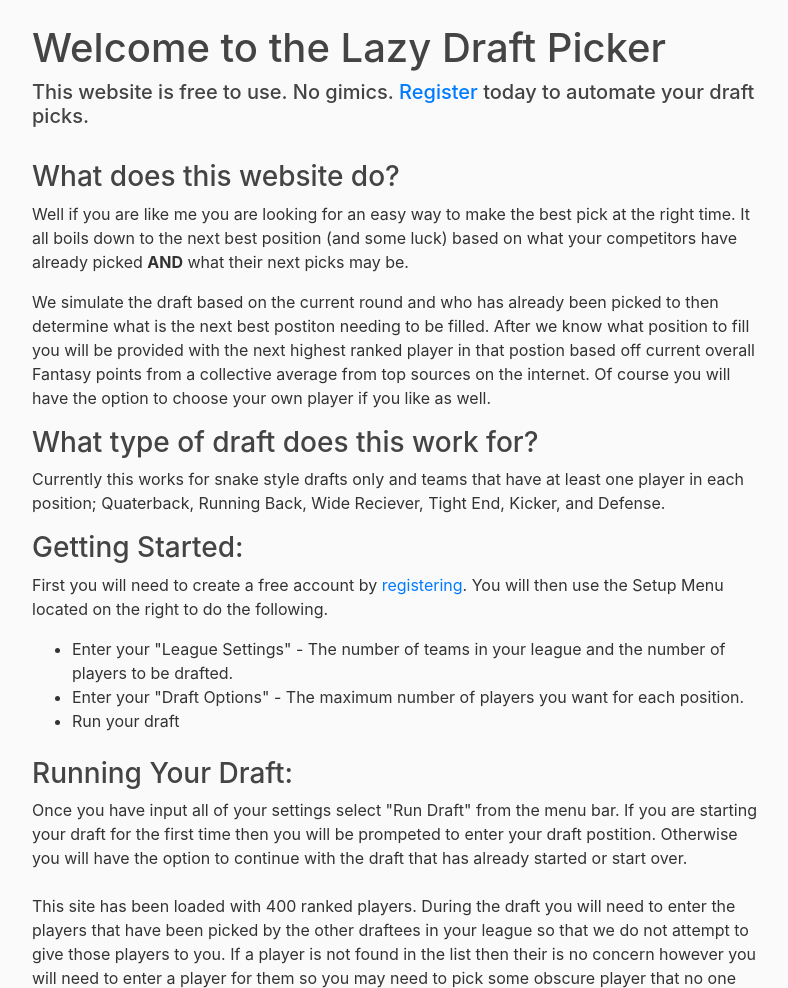
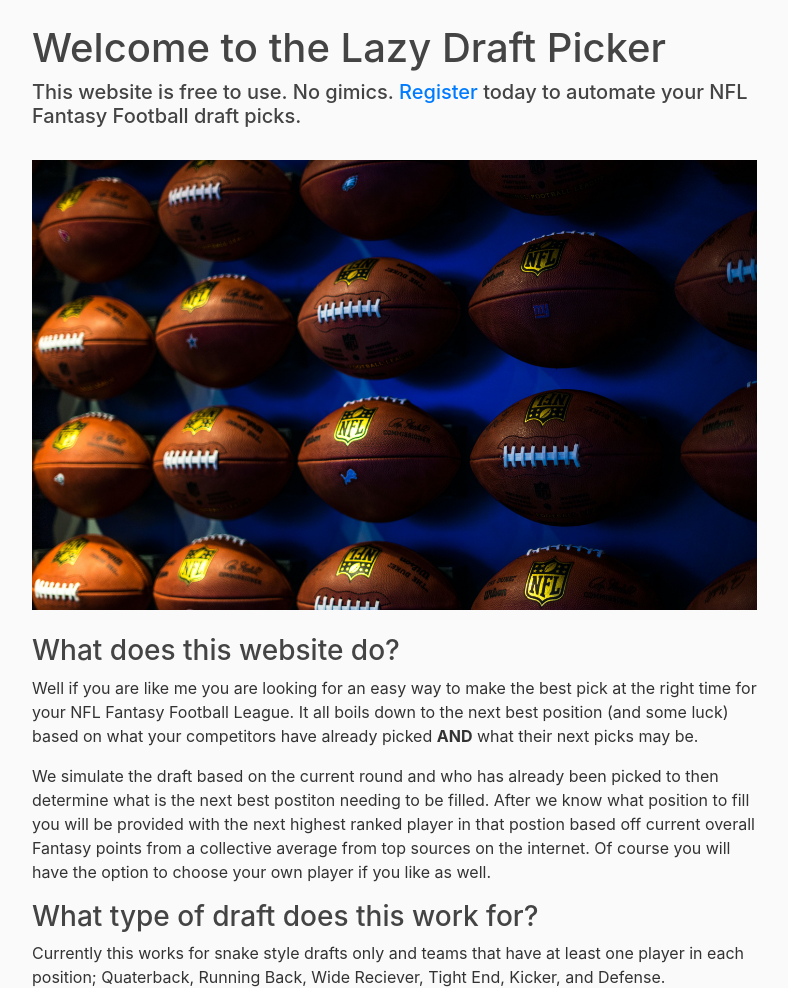
Before and after one commit to Filch-Project/ldp_project, a Django app: page / in a window 1280 px wide. Shown: the part 56-1044 px from the top of the page, without its empty margins (53-841 px from the left). Run offline with Django 3.2, Linux system fonts and the light colour scheme; some libraries are stand-ins or nearby versions.

Commit message:
homepage image

```diff
--- a/pages/templates/home.html
+++ b/pages/templates/home.html
@@ -1,11 +1,15 @@
 {% extends "blog/base.html" %}
+{% load static %}
 {% block content %}
     <h1>Welcome to the Lazy Draft Picker</h1>
-    <h5>This website is free to use.  No gimics.  <a href="{% url 'register' %}">Register</a> today to automate your draft picks. </h5>
+
+    <h5>This website is free to use.  No gimics.  <a href="{% url 'register' %}">Register</a> today to automate your NFL Fantasy Football draft picks. </h5>
     <br>
+    <img src="{{STATIC_URL}} /media/footballs_photo.jpg" alt="Image Not Found" width="725" height="450">
+    <br><br>
     <h3>What does this website do?</h3>
-    <p>Well if you are like me you are looking for an easy way to make the best pick at the right time.  It all boils down to the next best position (and some luck)
-      based on what your competitors have already picked <b>AND</b> what their next picks may be.</p>
+    <p>Well if you are like me you are looking for an easy way to make the best pick at the right time for your NFL Fantasy Football League.  It all boils down to
+      the next best position (and some luck) based on what your competitors have already picked <b>AND</b> what their next picks may be.</p>
     <p>We simulate the draft based on the current round and who has already been picked to then determine what is the next best postiton needing to be filled.  After we
       know what position to fill you will be provided with the next highest ranked player in that postion based off current overall Fantasy points from a collective
       average from top sources on the internet.  Of course you will have the option to choose your own player if you like as well.</p>
```
Also changed, not shown: media/footballs_photo.jpg (added).
